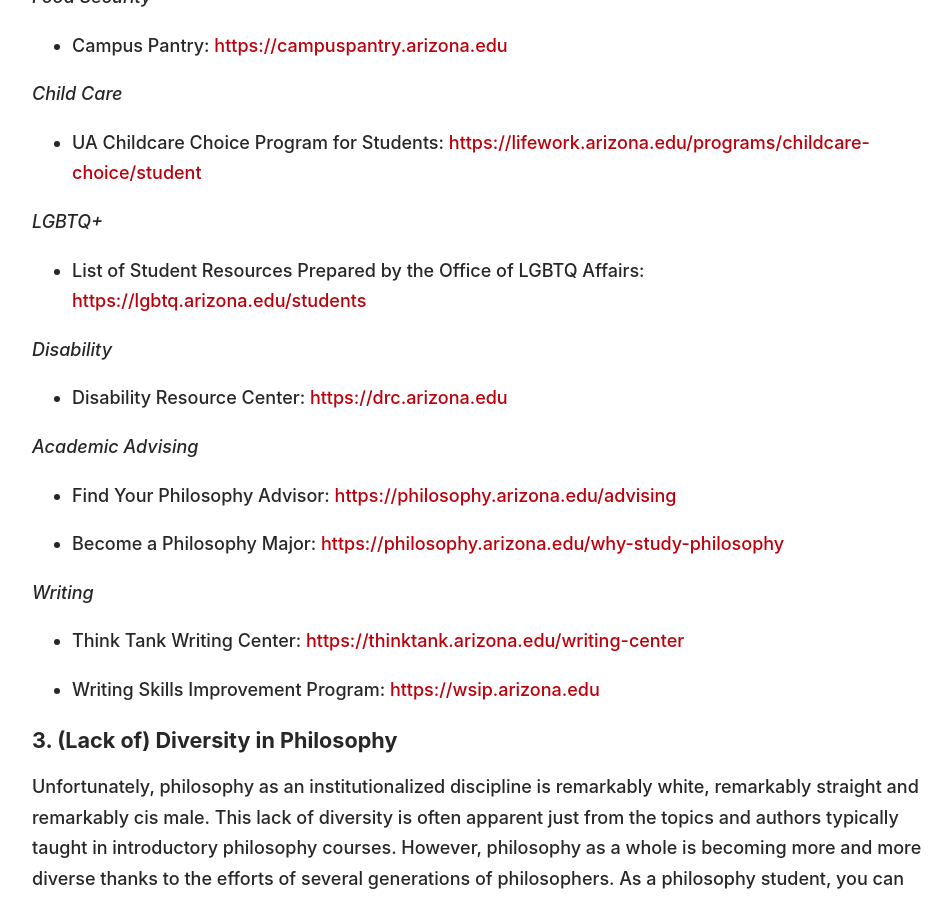
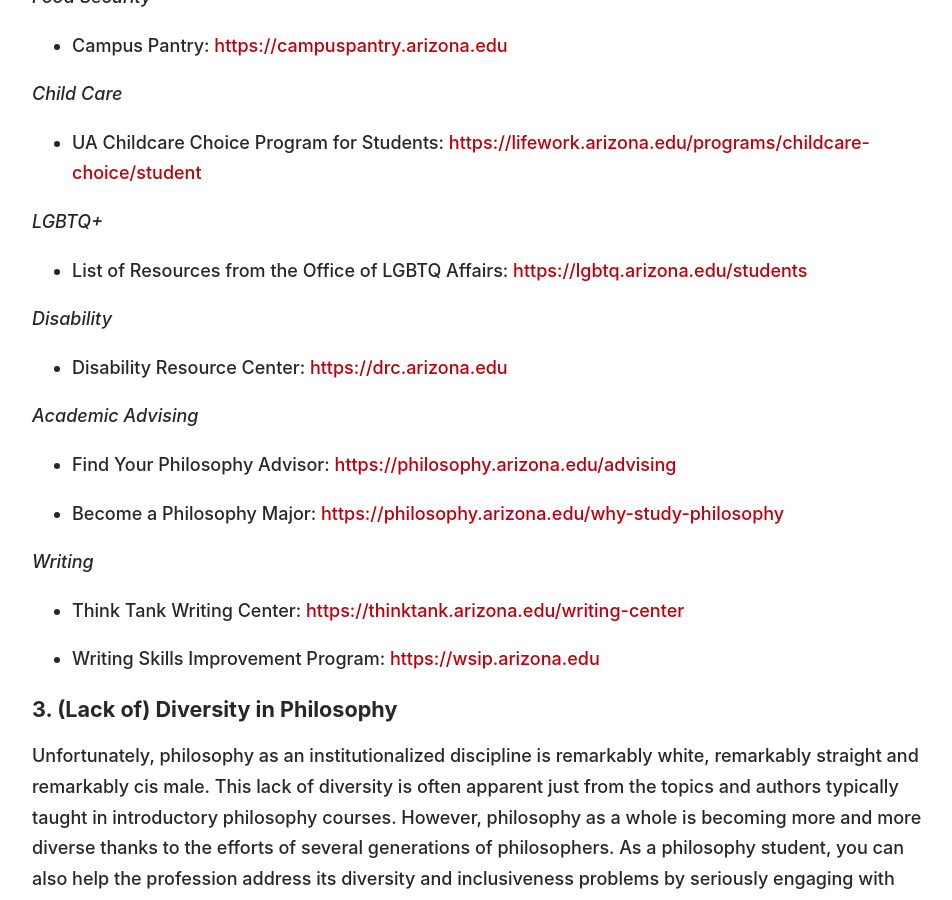
Before and after one commit to dingherself/dingherself.github.io, a Jekyll site: the page built from teaching/syllabus-language.md, in a window 1280 px wide and 900 px high, scrolled down 3561 px. Shown: the whole window, without its empty margins (158-1110 px from the left). Built offline with Jekyll 4.4.1, drawn with Linux system fonts in a browser that asks for light colours; nearby versions of some CDN libraries; some web fonts are replaced.

Commit message:
keep language up to date

```diff
--- a/teaching/syllabus-language.md
+++ b/teaching/syllabus-language.md
@@ -93,7 +93,7 @@
 
 *LGBTQ+*
 
--   List of Student Resources Prepared by the Office of LGBTQ Affairs: <https://lgbtq.arizona.edu/students>
+-   List of Resources from the Office of LGBTQ Affairs: <https://lgbtq.arizona.edu/students>
 
 *Disability*
 
```
